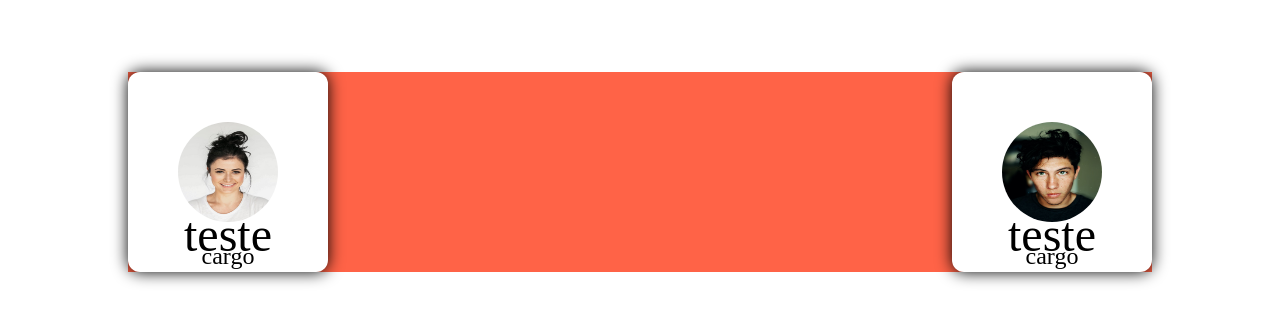
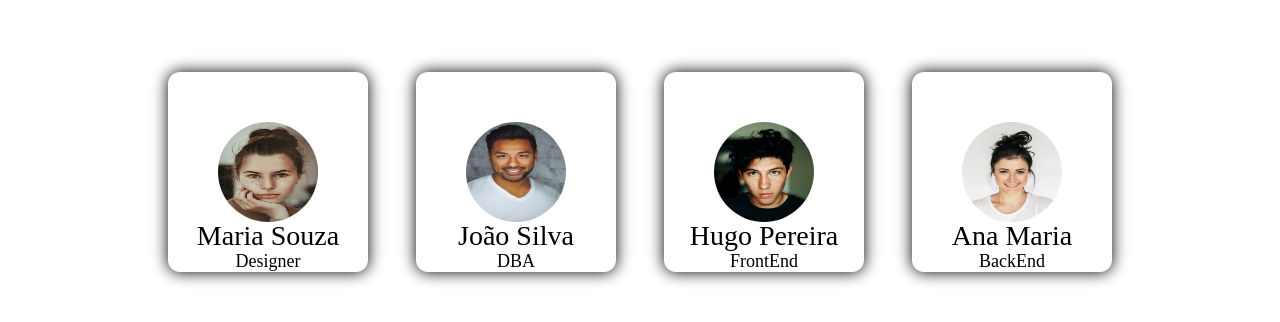
Before and after one commit to GabryelFillipe/PEND-Funcionarios, a plain HTML site: page index.html in a window 1280 px wide. Shown: the part 228-550 px from the top of the page. Drawn offline with Linux system fonts and the light colour scheme.

Commit message:
Criando função responsavel por atribuir e carregar os funcionarios

```diff
--- a/app.js
+++ b/app.js
@@ -1,3 +1,28 @@
 'use strict'
 
 import funcionarios from "./funcionarios.json" with{type: "json"}
+
+function criarFuncionario(funcionarios){
+
+    const containerFuncionairos = document.getElementById('funcionarios')
+    const card = document.createElement('div')
+
+    const imagemFuncionario = document.createElement('img')
+    imagemFuncionario.src = funcionarios.imagem
+
+    const nomeFuncionario = document.createElement('p')
+    nomeFuncionario.textContent = funcionarios.nome
+
+    const cargoFuncionario = document.createElement('span')
+    cargoFuncionario.textContent = funcionarios.cargo
+
+    containerFuncionairos.appendChild(card)
+    card.appendChild(imagemFuncionario)
+    card.appendChild(nomeFuncionario)
+    card.appendChild(cargoFuncionario)
+}
+function carregarFuncionarios(){
+    funcionarios.forEach(criarFuncionario)
+}
+
+carregarFuncionarios()
--- a/funcionarios.json
+++ b/funcionarios.json
@@ -2,21 +2,21 @@
     {
         "nome": "Maria Souza",
         "cargo": "Designer",
-        "imagem": "maria.jpg"
+        "imagem": "./img/maria.jpg"
     },
     {
         "nome": "João Silva",
         "cargo": "DBA",
-        "imagem": "joao.jpg"
+        "imagem": "./img/joao.jpg"
     },
     {
         "nome": "Hugo Pereira",
         "cargo": "FrontEnd",
-        "imagem": "hugo.jpg"
+        "imagem": "./img/hugo.jpg"
     },
     {
         "nome": "Ana Maria",
         "cargo": "BackEnd",
-        "imagem": "ana.jpg"
+        "imagem": "./img/ana.jpg"
     }
 ]
--- a/index.html
+++ b/index.html
@@ -9,7 +9,7 @@
 </head>
 <body>
     <div class="container-funcionarios" id="funcionarios">
-        <div>
+        <!-- <div>
             <p>teste</p>
             <span>cargo</span>
             <img src="./img/ana.jpg" alt="">
@@ -19,7 +19,7 @@
             <span>cargo</span>
             <img src="./img/hugo.jpg" alt="">
         </div>
-    </div>
+    </div> -->
 
 </div>
 </body>
--- a/style.css
+++ b/style.css
@@ -10,10 +10,10 @@ body{
     height: 100dvh;
 }
 .container-funcionarios{
-    width: 80%;
+    width: 100%;
     display: flex;
-    justify-content: space-between;
-    background-color: tomato;
+    justify-content: center;
+    gap: 48px;
     height: 200px;
 }
 .container-funcionarios div{
@@ -26,20 +26,20 @@ body{
     box-shadow: 0 0 16px #000;
     border-radius: 12px;
     overflow: hidden;
-    background-color: white;
+
 }
 div p{
     width: 100%;
     position: absolute;
-    bottom: 10px;
-    font-size: 48px;
+    bottom: 20px;
+    font-size: 28px;
     text-align: center;
 }
 div span{
     width: 100%;
     position: absolute;
-    bottom: 2px;
-    font-size: 24px;
+    bottom: 0px;
+    font-size: 18px;
     text-align: center;
 }
 div img{
```
